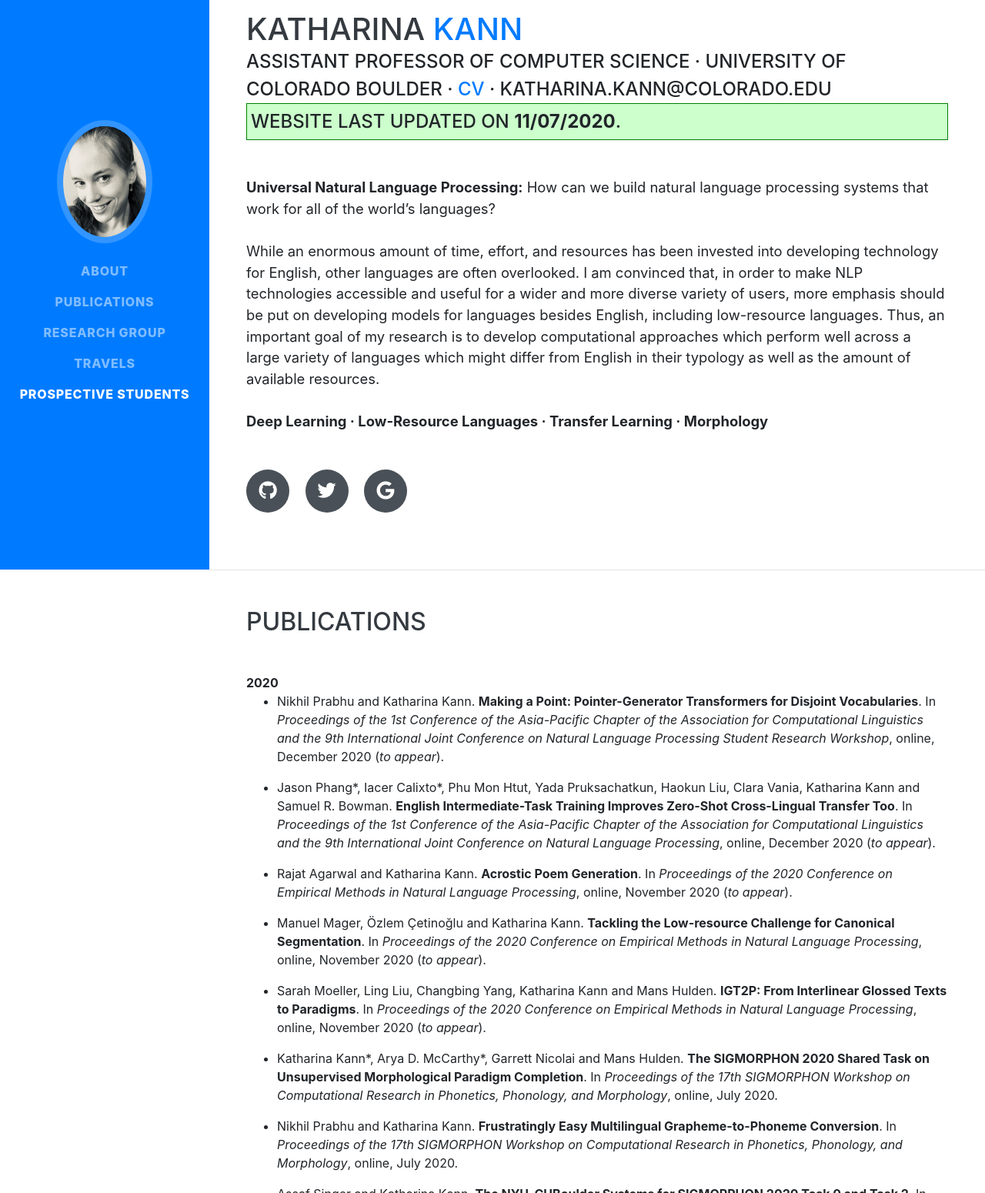
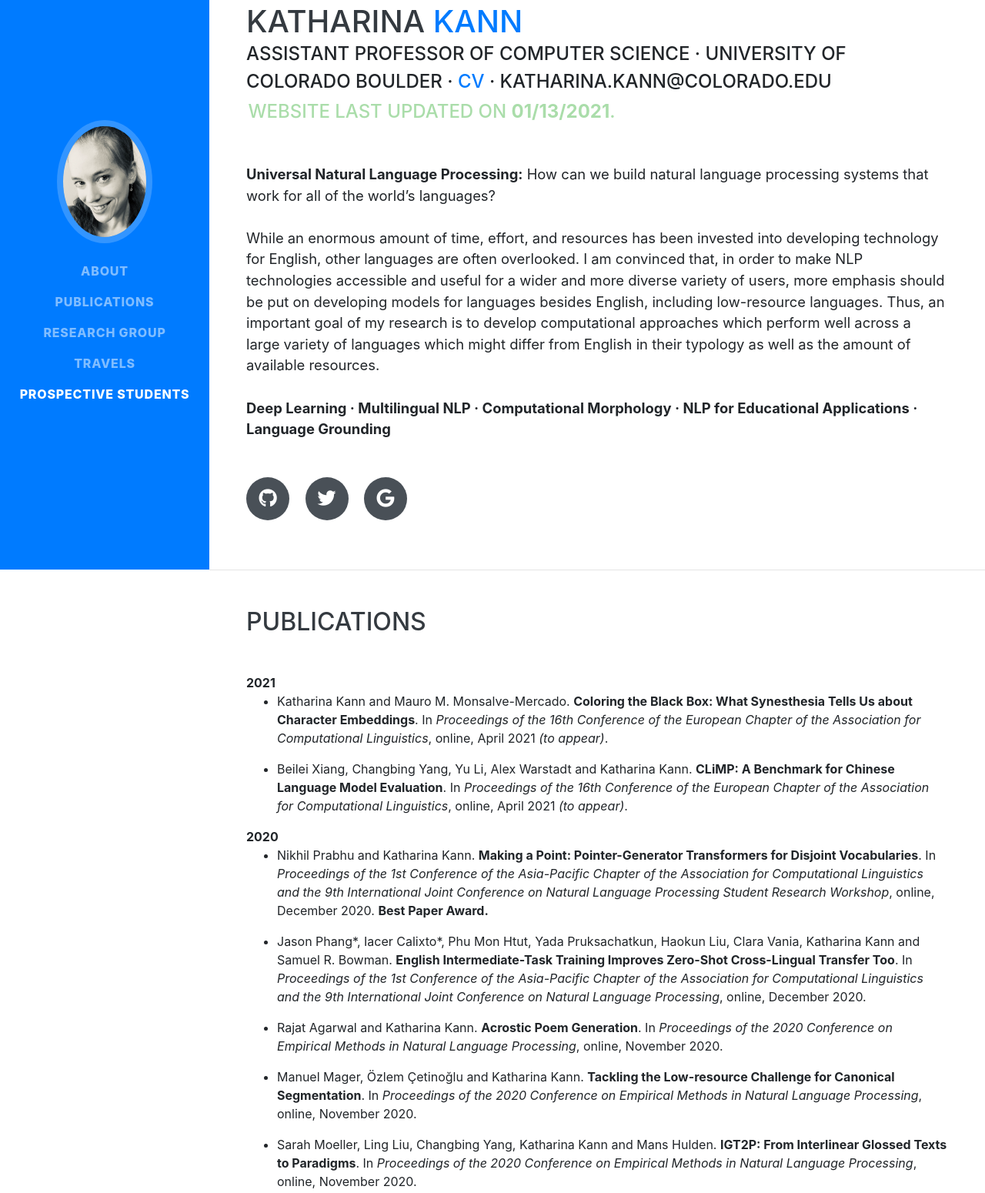
Before and after one commit to Kelina/kelina.github.io, a website with bundled scripts: page index.html in a window 1280 px wide. Shown: the part 60-1610 px from the top of the page at 77% size. Built offline with nearby package versions, Linux system fonts and the light colour scheme; a web font is replaced by a local one.

Commit message:
papers, students and interests updated

```diff
--- a/index.html
+++ b/index.html
@@ -82,14 +82,14 @@ img.mine-wide {
         </h1>
         <div class="subheading mb-5">Assistant Professor Of Computer Science · University of Colorado Boulder ·
           <a href="documents/2020_10_01_CV.pdf" target="_blank">CV</a> · katharina.kann@colorado.edu
-          <div style="background-color: #cfc ; padding: 5px; border: 1.5px solid green;">
-              Website last updated on <b>11/07/2020</b>.
+          <div style="color: #ada ; padding: 2.4px; border: 1.px solid green;">
+              Website last updated on <b>01/13/2021</b>.
           </div>
         </div>
         <p class="lead mb-5"><b>Universal Natural Language Processing:</b> How can we build natural language processing systems that work for all of the world’s languages?<br><br>
             While an enormous amount of time, effort, and resources has been invested into developing technology for English, other languages are often overlooked. I am convinced that, in order to make NLP technologies accessible and useful for a wider and more diverse variety of users, more emphasis should be put on developing models for languages besides English, including low-resource languages. Thus, an important goal of my research is to develop computational approaches which perform well across a large variety of languages which might differ from English in their typology as well as the amount of available resources.
             <br><br>
-            <b>Deep Learning · Low-Resource Languages · Transfer Learning · Morphology</b>
+            <b>Deep Learning · Multilingual NLP · Computational Morphology · NLP for Educational Applications · Language Grounding</b>
             </p>
         <div class="social-icons">
           <a href="https://github.com/Kelina" target="_blank">
@@ -113,29 +113,40 @@ img.mine-wide {
     <section class="resume-section p-3 p-lg-5 d-flex justify-content-center" id="publications">
       <div class="w-100">
         <h2 class="mb-5">Publications</h2>
-        <b> 2020 </b>
+        <b> 2021 </b>
         <ul>
-            <li>Nikhil Prabhu and Katharina Kann. <b>Making a Point: Pointer-Generator Transformers for Disjoint Vocabularies</b>. In <i>Proceedings of the 1st Conference of the Asia-Pacific Chapter of the Association for Computational Linguistics and the 9th International Joint Conference on Natural Language Processing Student Research Workshop</i>, online, December 2020 (<i>to appear</i>).
+            <li>Katharina Kann and Mauro M. Monsalve-Mercado. <b>Coloring the Black Box: What Synesthesia Tells Us about Character Embeddings</b>. In <i>Proceedings of the 16th Conference of the European Chapter of the Association for Computational Linguistics</i>, online, April 2021 <i>(to appear)</i>.
           <a target="_blank" href=""></a>
           <a target="_blank" href=""></a><p>
         </ul>
         <ul>
-            <li>Jason Phang*, Iacer Calixto*, Phu Mon Htut, Yada Pruksachatkun, Haokun Liu, Clara Vania, Katharina Kann and Samuel R. Bowman. <b>English Intermediate-Task Training Improves Zero-Shot Cross-Lingual Transfer Too</b>. In <i>Proceedings of the 1st Conference of the Asia-Pacific Chapter of the Association for Computational Linguistics and the 9th International Joint Conference on Natural Language Processing</i>, online, December 2020 (<i>to appear</i>).
+            <li>Beilei Xiang, Changbing Yang, Yu Li, Alex Warstadt and Katharina Kann. <b>CLiMP: A Benchmark for Chinese Language Model Evaluation</b>. In <i>Proceedings of the 16th Conference of the European Chapter of the Association for Computational Linguistics</i>, online, April 2021 <i>(to appear)</i>.
+          <a target="_blank" href=""></a>
+          <a target="_blank" href=""></a><p>
+        </ul>
+        <b> 2020 </b>
+        <ul>
+            <li>Nikhil Prabhu and Katharina Kann. <b>Making a Point: Pointer-Generator Transformers for Disjoint Vocabularies</b>. In <i>Proceedings of the 1st Conference of the Asia-Pacific Chapter of the Association for Computational Linguistics and the 9th International Joint Conference on Natural Language Processing Student Research Workshop</i>, online, December 2020. <b>Best Paper Award.</b>
           <a target="_blank" href=""></a>
           <a target="_blank" href=""></a><p>
         </ul>
         <ul>
-            <li>Rajat Agarwal and Katharina Kann. <b>Acrostic Poem Generation</b>. In <i>Proceedings of the 2020 Conference on Empirical Methods in Natural Language Processing</i>, online, November 2020 (<i>to appear</i>).
+            <li>Jason Phang*, Iacer Calixto*, Phu Mon Htut, Yada Pruksachatkun, Haokun Liu, Clara Vania, Katharina Kann and Samuel R. Bowman. <b>English Intermediate-Task Training Improves Zero-Shot Cross-Lingual Transfer Too</b>. In <i>Proceedings of the 1st Conference of the Asia-Pacific Chapter of the Association for Computational Linguistics and the 9th International Joint Conference on Natural Language Processing</i>, online, December 2020.
           <a target="_blank" href=""></a>
           <a target="_blank" href=""></a><p>
         </ul>
         <ul>
-            <li>Manuel Mager, Özlem Çetinoğlu and Katharina Kann. <b>Tackling the Low-resource Challenge for Canonical Segmentation</b>. In <i>Proceedings of the 2020 Conference on Empirical Methods in Natural Language Processing</i>, online, November 2020 (<i>to appear</i>).
+            <li>Rajat Agarwal and Katharina Kann. <b>Acrostic Poem Generation</b>. In <i>Proceedings of the 2020 Conference on Empirical Methods in Natural Language Processing</i>, online, November 2020.
           <a target="_blank" href=""></a>
           <a target="_blank" href=""></a><p>
         </ul>
         <ul>
-            <li>Sarah Moeller, Ling Liu, Changbing Yang, Katharina Kann and Mans Hulden. <b>IGT2P: From Interlinear Glossed Texts to Paradigms</b>. In <i>Proceedings of the 2020 Conference on Empirical Methods in Natural Language Processing</i>, online, November 2020 (<i>to appear</i>).
+            <li>Manuel Mager, Özlem Çetinoğlu and Katharina Kann. <b>Tackling the Low-resource Challenge for Canonical Segmentation</b>. In <i>Proceedings of the 2020 Conference on Empirical Methods in Natural Language Processing</i>, online, November 2020.
+          <a target="_blank" href=""></a>
+          <a target="_blank" href=""></a><p>
+        </ul>
+        <ul>
+            <li>Sarah Moeller, Ling Liu, Changbing Yang, Katharina Kann and Mans Hulden. <b>IGT2P: From Interlinear Glossed Texts to Paradigms</b>. In <i>Proceedings of the 2020 Conference on Empirical Methods in Natural Language Processing</i>, online, November 2020.
           <a target="_blank" href=""></a>
           <a target="_blank" href=""></a><p>
         </ul>
@@ -330,8 +341,7 @@ img.mine-wide {
       <b> MS Students </b>
       <ul>
           <li> Rajat Bhatnagar
-          <li> Connor Cook
-          <li> Andrew Gerlach
+          <li> Pragna Mandadi
           <li> Cory Paik
           <li> Nikhil Prabhu
           <li> Changbing Yang
@@ -340,6 +350,7 @@ img.mine-wide {
       <b> Undergraduate Students </b>
       <ul>
           <li> Jeffrey Lucca
+          <li> Dorothea French
       </ul>
 
   </section>
```
